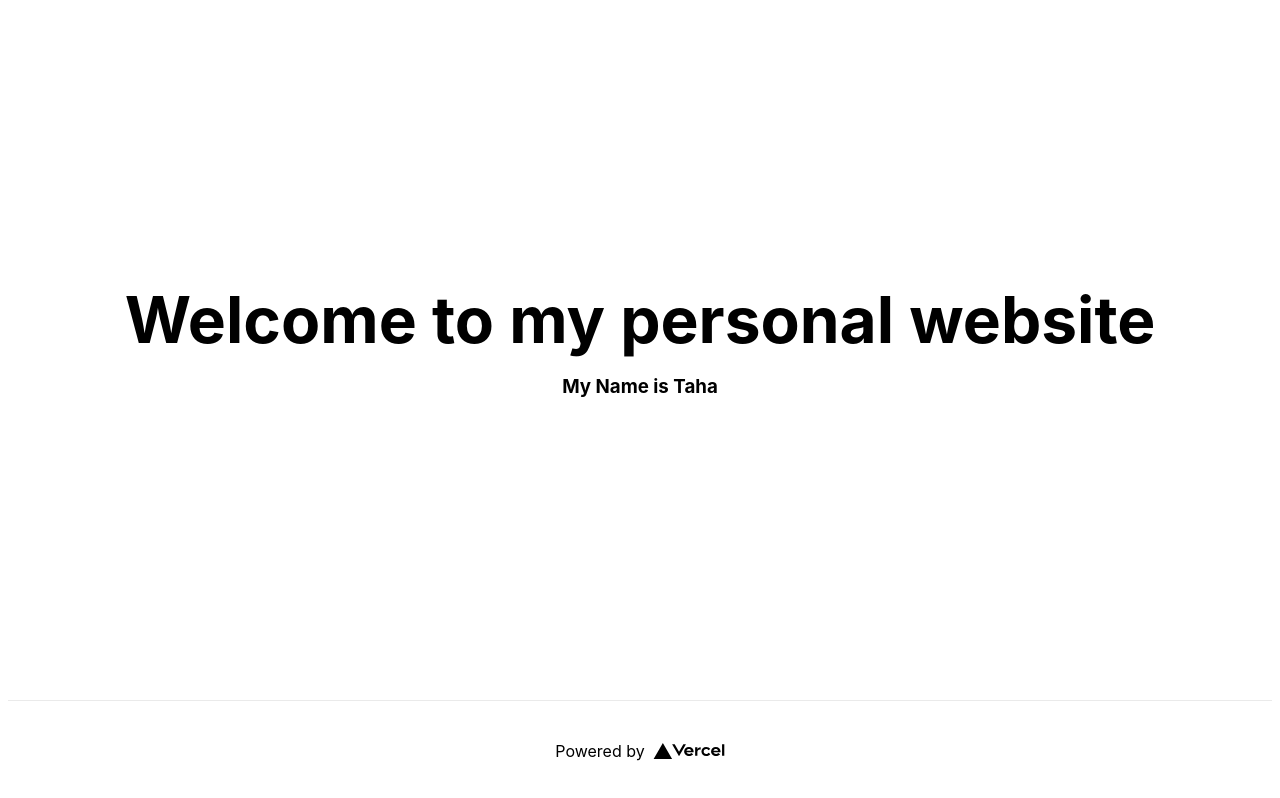
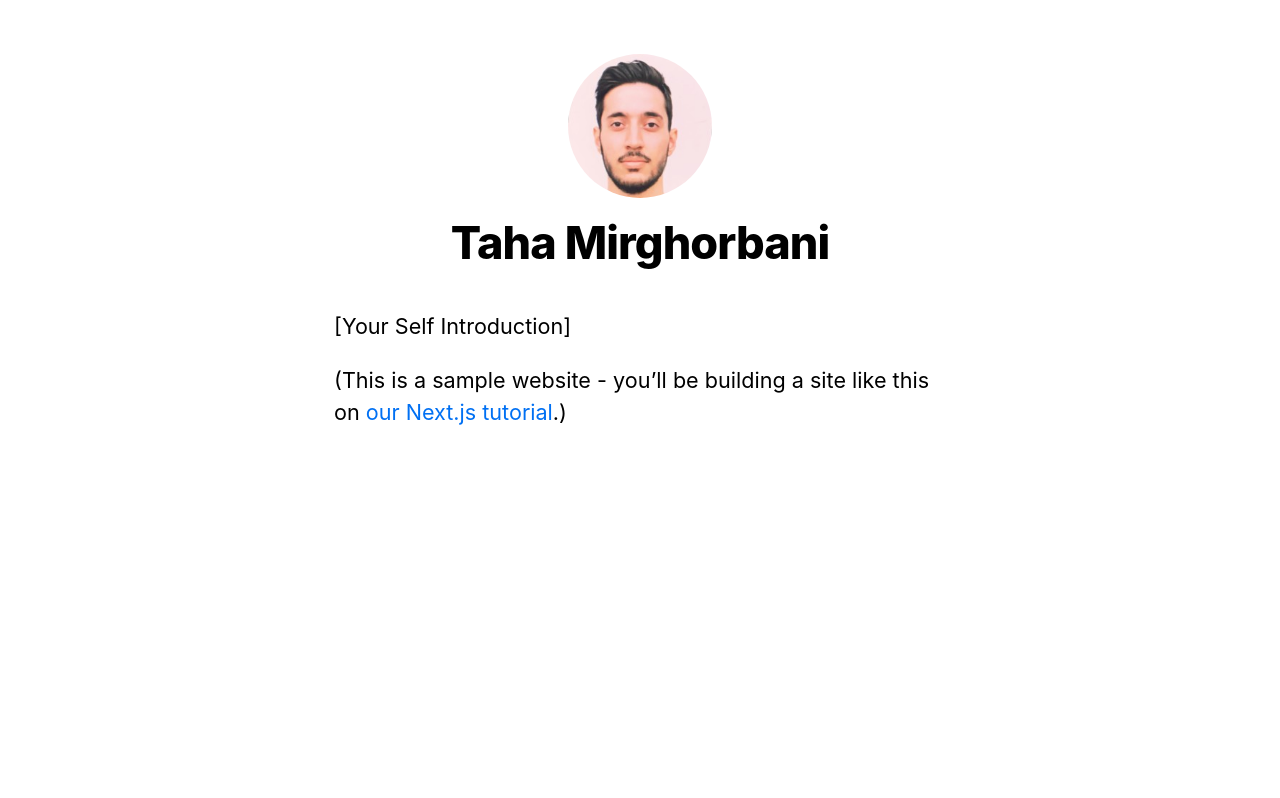
Before and after one commit to tahamir79/personal_website, a Next.js app: page / in a window 1280 px wide. Built offline with nearby package versions, Linux system fonts and the light colour scheme.

Commit message:
initial commit

```diff
--- /dev/null
+++ b/components/layout.js
@@ -0,0 +1,73 @@
+import Head from 'next/head'
+import Image from 'next/image'
+import styles from './layout.module.css'
+import utilStyles from '../styles/utils.module.css'
+import Link from 'next/link'
+
+const name = 'Taha Mirghorbani'
+export const siteTitle = 'Next.js Sample Website'
+
+export default function Layout({ children, home }) {
+  return (
+    <div className={styles.container}>
+      <Head>
+        <link rel="icon" href="/favicon.ico" />
+        <meta
+          name="description"
+          content="Learn how to build a personal website using Next.js"
+        />
+        <meta
+          property="og:image"
+          content={`https://og-image.vercel.app/${encodeURI(
+            siteTitle
+          )}.png?theme=light&md=0&fontSize=75px&images=https%3A%2F%2Fassets.vercel.com%2Fimage%2Fupload%2Ffront%2Fassets%2Fdesign%2Fnextjs-black-logo.svg`}
+        />
+        <meta name="og:title" content={siteTitle} />
+        <meta name="twitter:card" content="summary_large_image" />
+      </Head>
+      <header className={styles.header}>
+        {home ? (
+          <>
+            <Image
+              priority
+              src="/images/profile.jpg"
+              className={utilStyles.borderCircle}
+              height={144}
+              width={144}
+              alt={name}
+            />
+            <h1 className={utilStyles.heading2Xl}>{name}</h1>
+          </>
+        ) : (
+          <>
+            <Link href="/">
+              <a>
+                <Image
+                  priority
+                  src="/images/profile.jpg"
+                  className={utilStyles.borderCircle}
+                  height={108}
+                  width={108}
+                  alt={name}
+                />
+              </a>
+            </Link>
+            <h2 className={utilStyles.headingLg}>
+              <Link href="/">
+                <a className={utilStyles.colorInherit}>{name}</a>
+              </Link>
+            </h2>
+          </>
+        )}
+      </header>
+      <main>{children}</main>
+      {!home && (
+        <div className={styles.backToHome}>
+          <Link href="/">
+            <a>← Back to home</a>
+          </Link>
+        </div>
+      )}
+    </div>
+  )
+}
--- /dev/null
+++ b/components/layout.module.css
@@ -0,0 +1,15 @@
+.container {
+    max-width: 36rem;
+    padding: 0 1rem;
+    margin: 3rem auto 6rem;
+  }
+
+  .header {
+    display: flex;
+    flex-direction: column;
+    align-items: center;
+  }
+
+  .backToHome {
+    margin: 3rem 0 0;
+  }
--- a/package.json
+++ b/package.json
@@ -10,8 +10,11 @@
   },
   "dependencies": {
     "next": "11.1.0",
+    "postcss-flexbugs-fixes": "^5.0.2",
+    "postcss-preset-env": "^6.7.0",
     "react": "17.0.2",
-    "react-dom": "17.0.2"
+    "react-dom": "17.0.2",
+    "tailwindcss": "^2.2.9"
   },
   "devDependencies": {
     "eslint": "7.32.0",
--- /dev/null
+++ b/pages/_document.js
@@ -0,0 +1,22 @@
+import Document, { Html, Head, Main, NextScript } from 'next/document'
+
+class MyDocument extends Document {
+  static async getInitialProps(ctx) {
+    const initialProps = await Document.getInitialProps(ctx)
+    return { ...initialProps }
+  }
+
+  render() {
+    return (
+      <Html>
+        <Head />
+        <body>
+          <Main />
+          <NextScript />
+        </body>
+      </Html>
+    )
+  }
+}
+
+export default MyDocument
--- a/pages/index.js
+++ b/pages/index.js
@@ -1,38 +1,20 @@
 import Head from 'next/head'
-import Image from 'next/image'
-import styles from '../styles/Home.module.css'
+import Layout, { siteTitle } from '../components/layout'
+import utilStyles from '../styles/utils.module.css'
 
 export default function Home() {
   return (
-    <div className={styles.container}>
+    <Layout home>
       <Head>
-        <title>Create Next App</title>
-        <meta name="description" content="Generated by create next app" />
-        <link rel="icon" href="/favicon.ico" />
+        <title>{siteTitle}</title>
       </Head>
-
-      <main className={styles.main}>
-        <h1 className={styles.title}>
-          Welcome to my personal website
-        </h1>
-        <h3>
-          My Name is Taha
-        </h3>
-
-      </main>
-
-      <footer className={styles.footer}>
-        <a
-          href="https://vercel.com?utm_source=create-next-app&utm_medium=default-template&utm_campaign=create-next-app"
-          target="_blank"
-          rel="noopener noreferrer"
-        >
-          Powered by{' '}
-          <span className={styles.logo}>
-            <Image src="/vercel.svg" alt="Vercel Logo" width={72} height={16} />
-          </span>
-        </a>
-      </footer>
-    </div>
+      <section className={utilStyles.headingMd}>
+        <p>[Your Self Introduction]</p>
+        <p>
+          (This is a sample website - you’ll be building a site like this on{' '}
+          <a href="https://nextjs.org/learn">our Next.js tutorial</a>.)
+        </p>
+      </section>
+    </Layout>
   )
 }
--- a/styles/globals.css
+++ b/styles/globals.css
@@ -2,15 +2,26 @@
 body {
   padding: 0;
   margin: 0;
-  font-family: -apple-system, BlinkMacSystemFont, Segoe UI, Roboto, Oxygen,
-    Ubuntu, Cantarell, Fira Sans, Droid Sans, Helvetica Neue, sans-serif;
-}
-
-a {
-  color: inherit;
-  text-decoration: none;
+  font-family: -apple-system, BlinkMacSystemFont, Segoe UI, Roboto, Oxygen, Ubuntu,
+    Cantarell, Fira Sans, Droid Sans, Helvetica Neue, sans-serif;
+  line-height: 1.6;
+  font-size: 18px;
 }
 
 * {
   box-sizing: border-box;
 }
+
+a {
+  color: #0070f3;
+  text-decoration: none;
+}
+
+a:hover {
+  text-decoration: underline;
+}
+
+img {
+  max-width: 100%;
+  display: block;
+}
--- /dev/null
+++ b/styles/utils.module.css
@@ -0,0 +1,52 @@
+.heading2Xl {
+    font-size: 2.5rem;
+    line-height: 1.2;
+    font-weight: 800;
+    letter-spacing: -0.05rem;
+    margin: 1rem 0;
+  }
+
+  .headingXl {
+    font-size: 2rem;
+    line-height: 1.3;
+    font-weight: 800;
+    letter-spacing: -0.05rem;
+    margin: 1rem 0;
+  }
+
+  .headingLg {
+    font-size: 1.5rem;
+    line-height: 1.4;
+    margin: 1rem 0;
+  }
+
+  .headingMd {
+    font-size: 1.2rem;
+    line-height: 1.5;
+  }
+
+  .borderCircle {
+    border-radius: 9999px;
+  }
+
+  .colorInherit {
+    color: inherit;
+  }
+
+  .padding1px {
+    padding-top: 1px;
+  }
+
+  .list {
+    list-style: none;
+    padding: 0;
+    margin: 0;
+  }
+
+  .listItem {
+    margin: 0 0 1.25rem;
+  }
+
+  .lightText {
+    color: #666;
+  }
```
Also changed, not shown: components/postcss.config.js (added, +18 -0 lines), components/square_button.js (added, +11 -0 lines), components/twobuttons.js (added, +12 -0 lines), pages/posts/first-post.js (added, +22 -0 lines), pages/_app.js (line endings or trailing spaces), public/images/profile.jpg (added), 1 other file (tests, documents, lock files or other folders).
